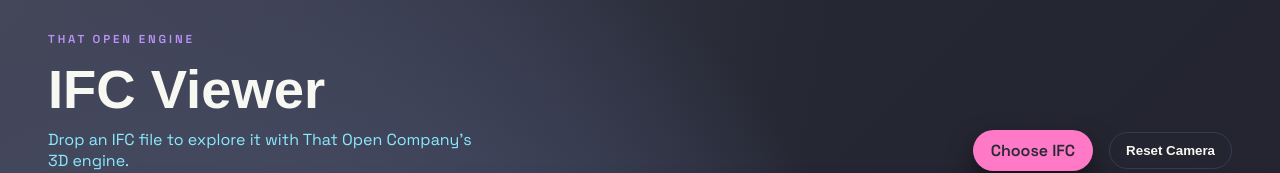
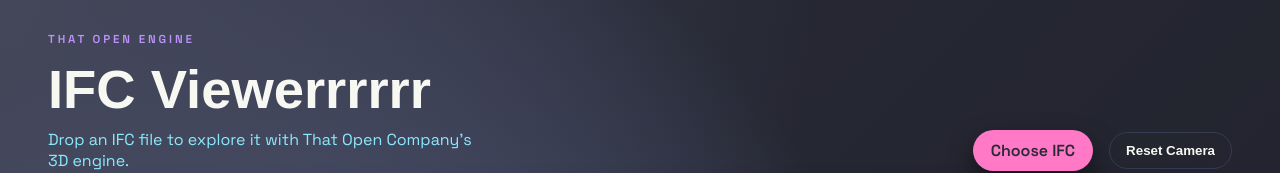
Before and after one commit to irfanirw/IFCviewer, a website built with Vite: page index.html in a window 1280 px wide. Shown: the top 173 px of the page. Built offline with nearby package versions, Linux system fonts and the light colour scheme; a web font is replaced by a local one; what @thatopen/components, @thatopen/fragments would draw is missing.

Commit message:
Fix typo in header from 'IFC Viewer' to 'IFC Viewerrrrrr'

```diff
--- a/index.html
+++ b/index.html
@@ -29,7 +29,7 @@
     <header class="hero">
       <div>
         <p class="eyebrow">That Open Engine</p>
-        <h1>IFC Viewer</h1>
+        <h1>IFC Viewerrrrrr</h1>
         <p class="lede">
           Drop an IFC file to explore it with That Open Company&#39;s 3D engine.
         </p>
```
